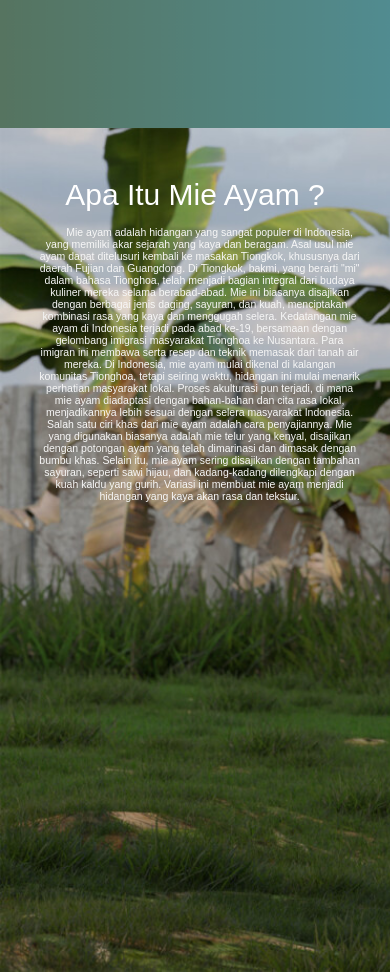
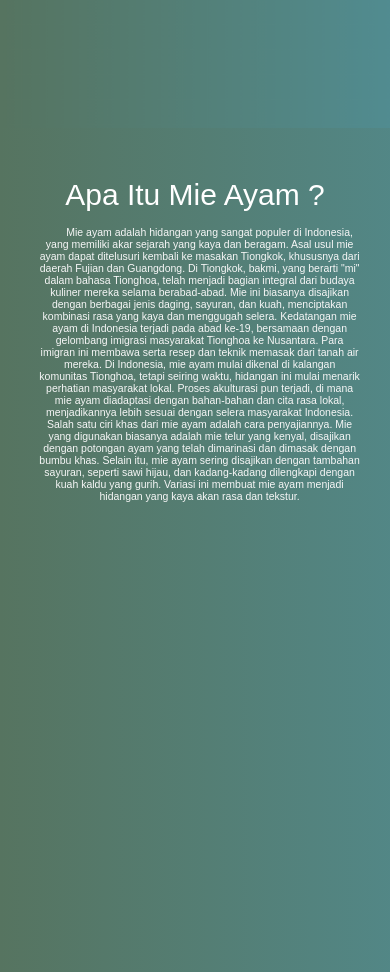
Before and after one commit to deniirawan-aja/deniirawan-aja.github.io, a plain HTML site: page index.html in a window 390 px wide. Shown: the part 1560-2532 px from the top of the page. Drawn offline with nearby package versions, Linux system fonts and the light colour scheme; a web font is replaced by a local one.

Commit message:
ubah background di tampilan mobile

```diff
--- a/cooming.css
+++ b/cooming.css
@@ -172,10 +172,6 @@ section .TENTANG section {
     margin-top: 0.9rem;
     text-indent: 20px;
   }
-  section .TENTANG {
-    background-image: url(mieayampng/background\ ayaam.jpg);
-    background-size: cover;
-  }
 
   aside {
     transition: 0.4s ease-out;
```
